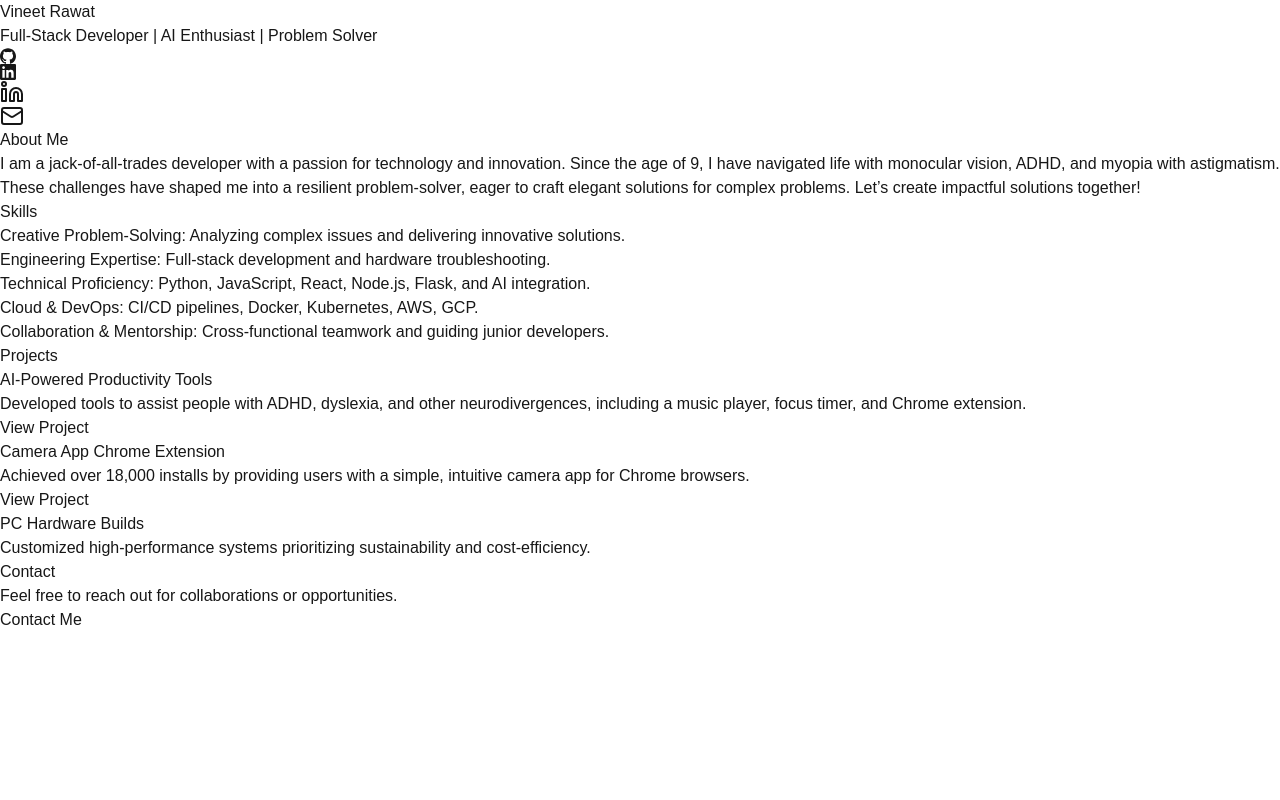
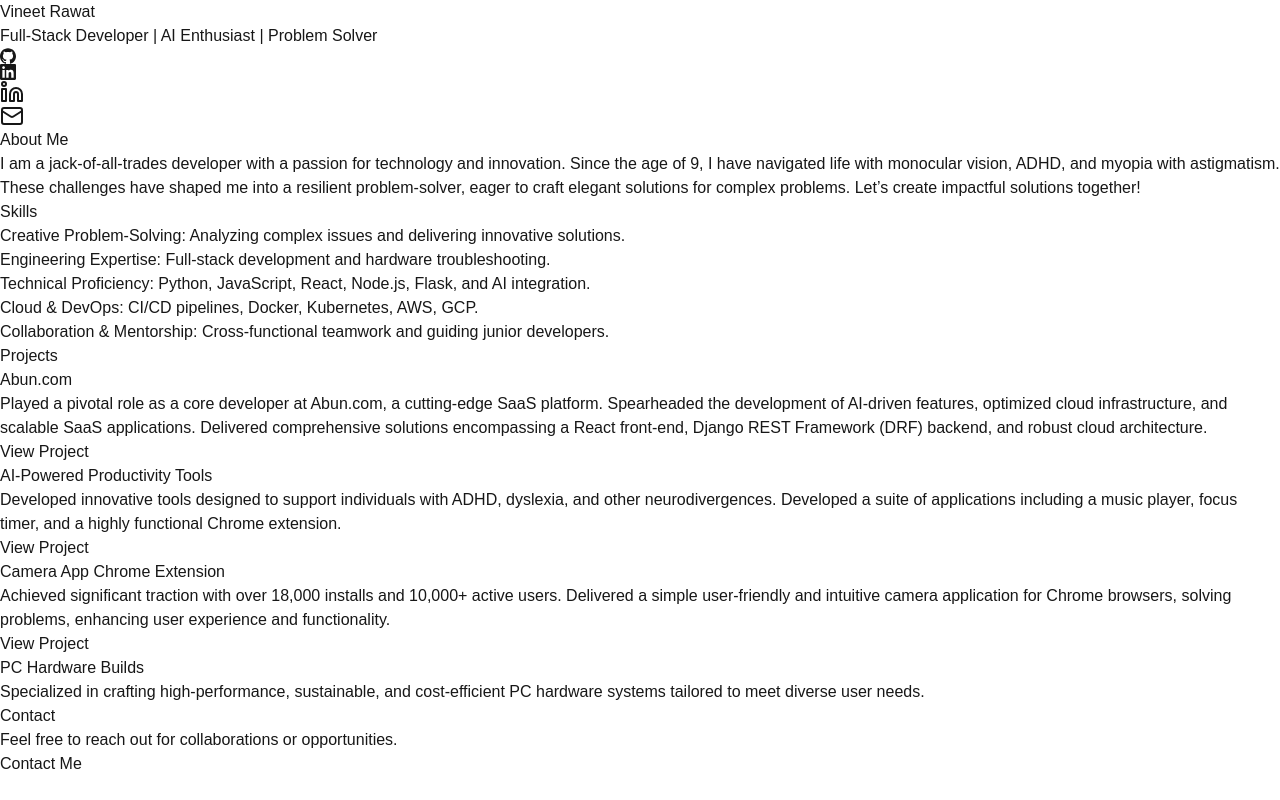
Before and after one commit to vineet-codes256/404-talent-found, a Next.js app: page / in a window 1280 px wide. Built offline with nearby package versions, Linux system fonts and the light colour scheme.

Commit message:
add project details for Abun.com and enhance descriptions for existing projects

```diff
--- a/src/app/page.tsx
+++ b/src/app/page.tsx
@@ -16,21 +16,27 @@ interface Project {
 export default function Portfolio() {
   const [projects] = useState<Project[]>([
     {
+      title: "Abun.com",
+      description:
+        "Played a pivotal role as a core developer at Abun.com, a cutting-edge SaaS platform. Spearheaded the development of AI-driven features, optimized cloud infrastructure, and scalable SaaS applications. Delivered comprehensive solutions encompassing a React front-end, Django REST Framework (DRF) backend, and robust cloud architecture.",
+      link: "https://abun.com",
+    },
+    {
       title: "AI-Powered Productivity Tools",
       description:
-        "Developed tools to assist people with ADHD, dyslexia, and other neurodivergences, including a music player, focus timer, and Chrome extension.",
+        "Developed innovative tools designed to support individuals with ADHD, dyslexia, and other neurodivergences. Developed a suite of applications including a music player, focus timer, and a highly functional Chrome extension.",
       link: "https://github.com/vineet-codes256",
     },
     {
       title: "Camera App Chrome Extension",
       description:
-        "Achieved over 18,000 installs by providing users with a simple, intuitive camera app for Chrome browsers.",
+        "Achieved significant traction with over 18,000 installs and 10,000+ active users. Delivered a simple user-friendly and intuitive camera application for Chrome browsers, solving problems, enhancing user experience and functionality.",
       link: "https://chromewebstore.google.com/detail/capturepro-camera/igoginokckmjjoaohbimmglmbbdnhfoi",
     },
     {
       title: "PC Hardware Builds",
       description:
-        "Customized high-performance systems prioritizing sustainability and cost-efficiency.",
+        "Specialized in crafting high-performance, sustainable, and cost-efficient PC hardware systems tailored to meet diverse user needs.",
     },
   ]);
 
```
